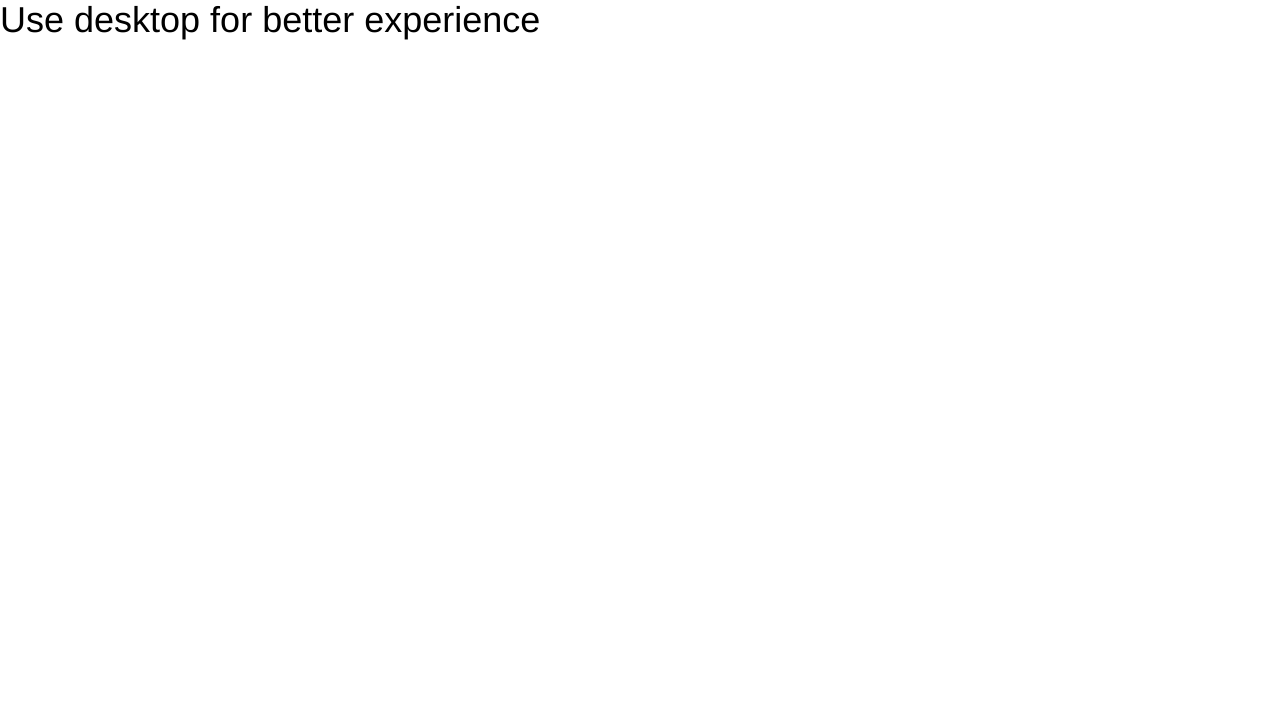
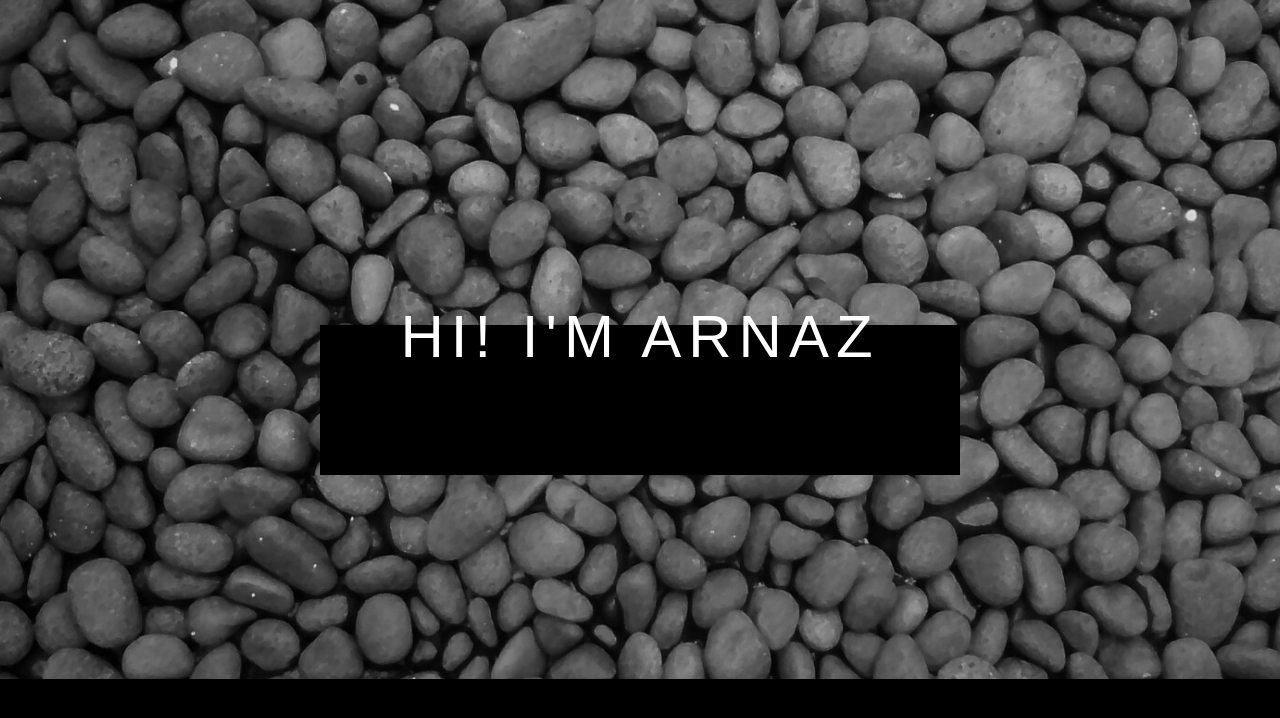
Before and after one commit to arnazmursidp/portofolio, a React (Create React App) app: page / in a window 1280 px wide. Shown: the top 718 px of the page. Built offline with nearby package versions, Linux system fonts and the light colour scheme.

Commit message:
change parent render method

```diff
--- a/src/index.js
+++ b/src/index.js
@@ -2,8 +2,8 @@ import React from 'react';
 import ReactDOM from 'react-dom';
 import Redirect from './Redirect';
 import './index.css';
+import App from './App';
 
-ReactDOM.render(
-  <Redirect />,
+ReactDOM.render((<App/>),
   document.getElementById('root')
 );
```
